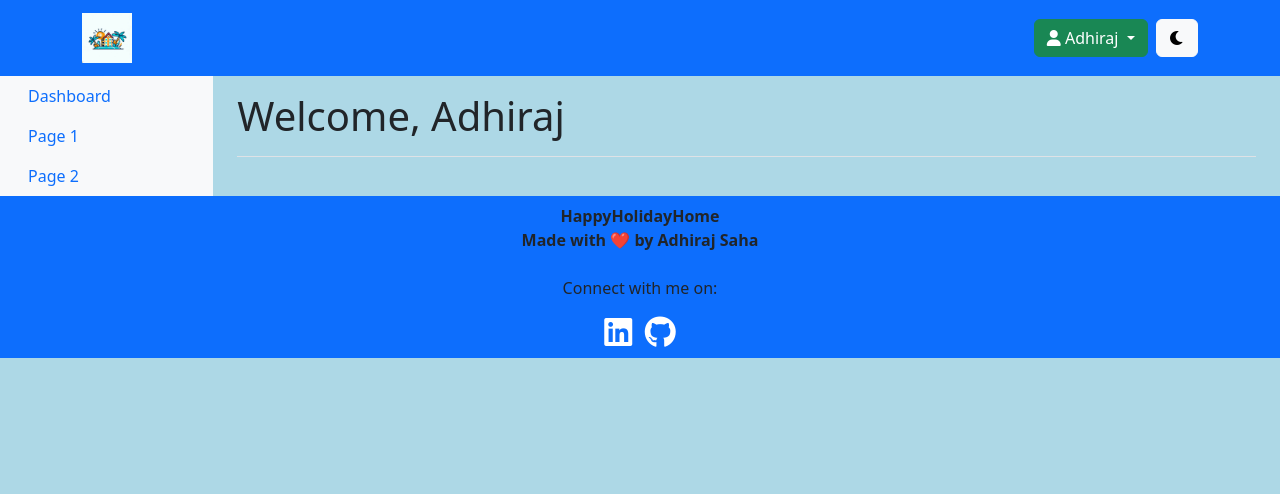
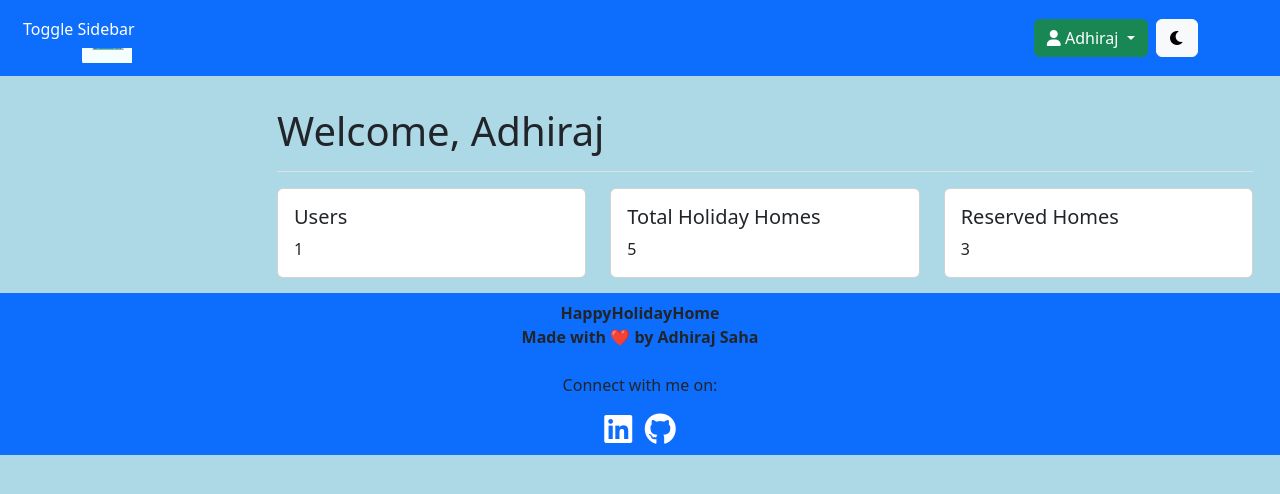
Before and after one commit to adhirajcs/HappyHolidayHome, a PHP site: page /admin/admin_panel.php in a window 1280 px wide. Shown: the top 494 px of the page. Run offline with PHP 8.4, Linux system fonts and the light colour scheme; a user stored in the database is signed in; data comes from the database, SQL or seed files in the repository.

Commit message:
Updated the admin panel (work-in-progress)

```diff
--- a/admin/admin_panel.php
+++ b/admin/admin_panel.php
@@ -1,5 +1,4 @@
 <?php
-
 # database
 include("../inc/db.php");
 
@@ -11,6 +10,19 @@ if (!isset($_SESSION['admin_loggedin']) || $_SESSION['admin_loggedin'] !== true)
 
 // Get the admin's name from the session
 $adminName = $_SESSION['admin_name'];
+
+// Fetch counts from the database
+$sqlUserCount = "SELECT COUNT(user_id) AS user_count FROM users";
+$resultUserCount = $con->query($sqlUserCount);
+$userCount = $resultUserCount->fetch_assoc()['user_count'];
+
+$sqlHolidayHomeCount = "SELECT COUNT(home_id) AS home_count FROM holiday_homes";
+$resultHolidayHomeCount = $con->query($sqlHolidayHomeCount);
+$holidayHomeCount = $resultHolidayHomeCount->fetch_assoc()['home_count'];
+
+$sqlReservedHomeCount = "SELECT COUNT(reservation_id) AS reserved_count FROM reservations";
+$resultReservedHomeCount = $con->query($sqlReservedHomeCount);
+$reservedHomeCount = $resultReservedHomeCount->fetch_assoc()['reserved_count'];
 ?>
 
 <!DOCTYPE html>
@@ -26,21 +38,19 @@ $adminName = $_SESSION['admin_name'];
     <link rel="stylesheet" href="https://cdnjs.cloudflare.com/ajax/libs/font-awesome/6.0.0-beta3/css/all.min.css">
 
     <link rel="icon" type="image/x-icon" href="assets/img/admin_logo.jpg">
-    <link rel="stylesheet" href="assets/css/admin_signup_login.css">
-
+    <link rel="stylesheet" href="assets/css/admin_panel.css">
 </head>
 <body>
 
-    <!-- Header -->
-    <?php include("inc/admin_header.php"); ?>
+
+    <!-- Toggle Sidebar Button -->
+    <button id="toggle-sidebar" class="btn btn-primary">Toggle Sidebar</button>
 
     <!-- Sidebar -->
-    <div class="container-fluid">
-        <div class="row">
-            <nav id="sidebar" class="col-md-3 col-lg-2 d-md-block bg-light sidebar">
-                <div class="position-sticky">
+    <div id="sidebar" class="sidebar">
+        <div class="sidebar-content">
+            <h2>Sidebar Content</h2>
             <ul class="nav flex-column">
-
                 <li class="nav-item">
                     <a class="nav-link active" href="#">
                         Dashboard
@@ -56,31 +66,70 @@ $adminName = $_SESSION['admin_name'];
                         Page 2
                     </a>
                 </li>
-
             </ul>
         </div>
-            </nav>
+    </div>
+
+    <!-- Header -->
+    <?php include("inc/admin_header.php"); ?>
+
+
 
     <!-- Main Content -->
-            <main class="col-md-9 ms-sm-auto col-lg-10 px-md-4">
+    <main class="main-content">
+        <div class="container-fluid">
             <div class="pt-3 pb-2 mb-3 border-bottom">
                 <h1>Welcome, <?php echo $adminName; ?></h1>
             </div>
 
-                <!-- Add your content for the admin panel here -->
-            </main>
+            <!-- Display counts for users, total holiday homes, and reserved homes -->
+            <div class="row">
+                <div class="col-md-4">
+                    <div class="card">
+                        <div class="card-body">
+                            <h5 class="card-title">Users</h5>
+                            <p class="card-text"><?php echo $userCount; ?></p>
                         </div>
                     </div>
+                </div>
+                <div class="col-md-4">
+                    <div class="card">
+                        <div class="card-body">
+                            <h5 class="card-title">Total Holiday Homes</h5>
+                            <p class="card-text"><?php echo $holidayHomeCount; ?></p>
+                        </div>
+                    </div>
+                </div>
+                <div class="col-md-4">
+                    <div class="card">
+                        <div class="card-body">
+                            <h5 class="card-title">Reserved Homes</h5>
+                            <p class="card-text"><?php echo $reservedHomeCount; ?></p>
+                        </div>
+                    </div>
+                </div>
+            </div>
+        </div>
+    </main>
 
     <!-- Footer -->
     <?php include("inc/admin_footer.php"); ?>
 
+    <!-- Custom JavaScript for theme toggle -->
+    <script src="assets/js/admin_panel.js"></script>
+    <script src="assets/js/header_footer.js"></script>
+
+    <!-- JavaScript to toggle the sidebar -->
+    <script>
+        const toggleSidebarBtn = document.getElementById("toggle-sidebar");
+        const sidebar = document.getElementById("sidebar");
+
+        toggleSidebarBtn.addEventListener("click", () => {
+            sidebar.classList.toggle("show");
+        });
+    </script>
+
     <!-- Latest compiled JavaScript -->
     <script src="https://cdn.jsdelivr.net/npm/bootstrap@5.3.1/dist/js/bootstrap.bundle.min.js"></script>
-
-    <!-- Custom JavaScript for theme toggle -->
-    <script src="assets/js/admin_signup_login.js"></script>
-    <script src="assets/js/header_footer.js"></script>
-
 </body>
 </html>
--- a/admin/assets/css/admin_panel.css
+++ b/admin/assets/css/admin_panel.css
@@ -6,3 +6,38 @@ body.dark-mode {
 body {
     background-color: lightblue;
 }
+
+/* Sidebar Styles */
+.sidebar {
+    height: 100%;
+    width: 250px;
+    position: fixed;
+    top: 0;
+    left: -250px;
+    background-color: #333;
+    transition: left 0.3s;
+}
+
+.sidebar.show {
+    left: 0;
+}
+
+/* Sidebar Content Styles */
+.sidebar-content {
+    padding: 20px;
+    color: #fff;
+}
+
+/* Toggle Sidebar Button Styles */
+#toggle-sidebar {
+    position: fixed;
+    top: 10px;
+    left: 10px;
+    z-index: 999;
+}
+
+/* Adjust the main content area */
+.main-content {
+    margin-left: 250px;
+    padding: 15px;
+}
```
Also changed, not shown: admin/assets/js/admin_panel.js (indentation only). Lines whose indentation alone changed are shown as unchanged.
